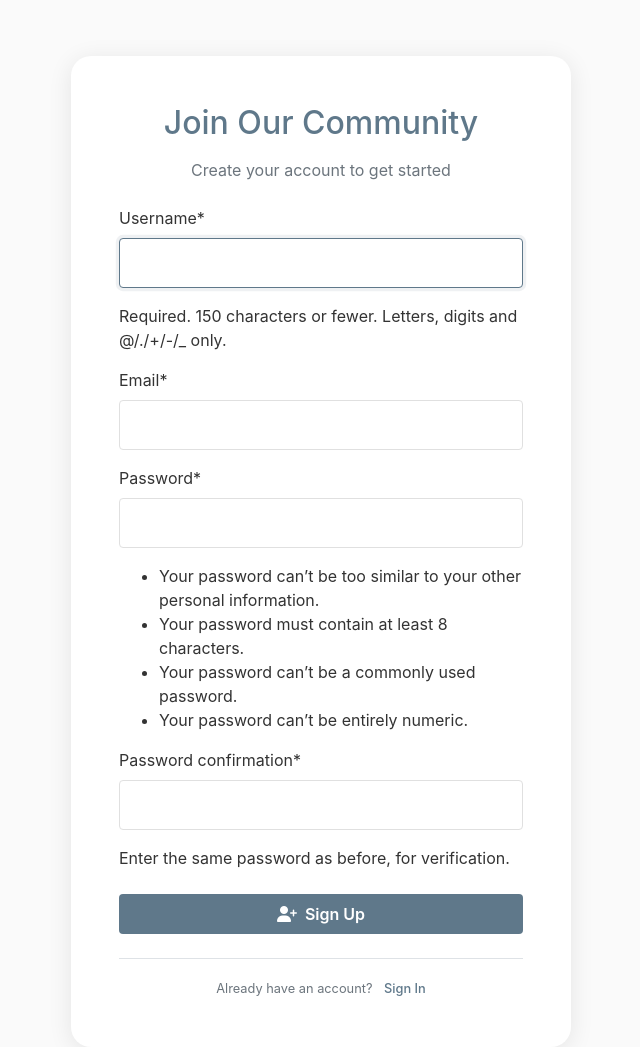
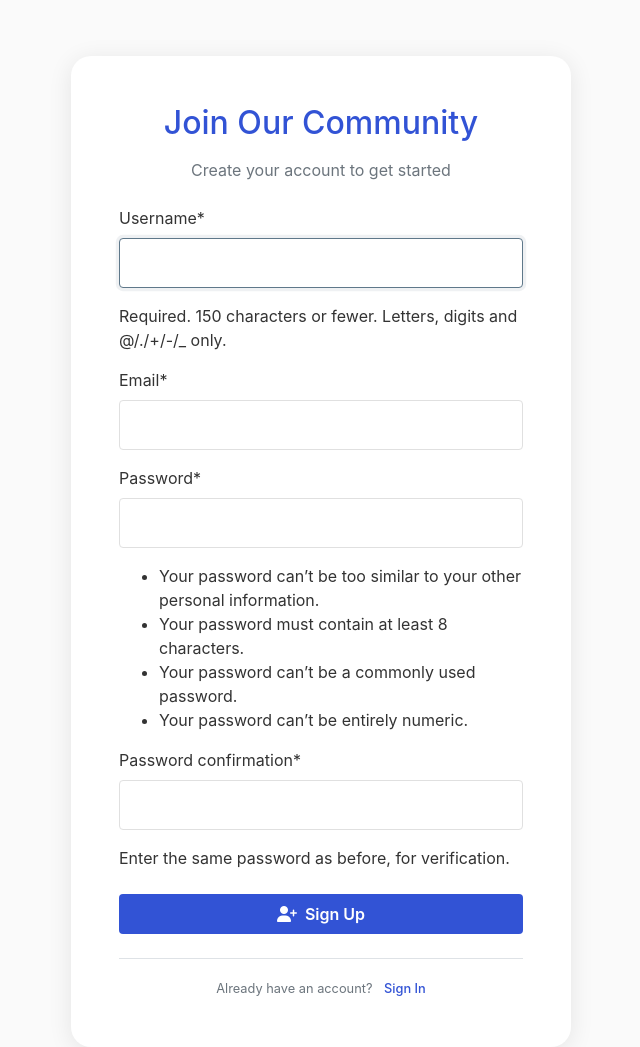
Before and after one commit to Prajwal-Jagadeesh-Guliyavar/Blog-application, a Django app: page /register/ in a window 1280 px wide. Shown: the part 56-1103 px from the top of the page, without its empty margins (319-959 px from the left). Run offline with Django 5.2, Linux system fonts and the light colour scheme; some libraries are stand-ins or nearby versions.

Commit message:
forntend fixes

```diff
--- a/blog/static/blog/main.css
+++ b/blog/static/blog/main.css
@@ -116,7 +116,7 @@ a.article-title:hover {
 
 /* Button Styles */
 .btn-primary {
-    background-color: #5f788a;
+    background-color: #3253d5;
     border: none;
     padding: 12px;
     font-size: 1rem;
@@ -125,7 +125,7 @@ a.article-title:hover {
 }
 
 .btn-primary:hover {
-    background-color: #4a606e;
+    background-color: #3253d5;
     transform: translateY(-2px);
 }
 
--- a/users/templates/users/login.html
+++ b/users/templates/users/login.html
@@ -5,7 +5,7 @@
     <div class="col-md-10 col-lg-8 mx-auto">
         <div class="content-section auth-card p-5">
             <div class="text-center mb-4">
-                <h2 class="mb-3" style="color: #5f788a;">Welcome Back!</h2>
+                <h2 class="mb-3" style="color: #3253d5;">Welcome Back!</h2>
                 <p class="text-muted">Sign in to your account</p>
             </div>
 
@@ -16,7 +16,7 @@
                 </div>
 
                 <div class="form-group">
-                    <button class="btn btn-primary btn-block py-2 mb-4 mt-4" type="submit">
+                    <button class="btn btn-primary btn-block py-2 mb-4 mt-4" style="background-color: #3253d5; border-color: #3253d5;" type="submit">
                         <i class="fas fa-sign-in-alt mr-2"></i>Sign In
                     </button>
                 </div>
@@ -24,7 +24,7 @@
                 <div class="border-top pt-3 text-center">
                     <small class="text-muted">
                         Dont have an account?
-                        <a href="{% url 'register' %}" class="ml-2" style="color: #5f788a; font-weight: 500;">Sign Up</a>
+                        <a href="{% url 'register' %}" class="ml-2" style="color: #3253d5; font-weight: 500;">Sign Up</a>
                     </small>
                 </div>
             </form>
--- a/users/templates/users/register.html
+++ b/users/templates/users/register.html
@@ -5,7 +5,7 @@
     <div class="col-md-10 col-lg-8 mx-auto">
         <div class="content-section auth-card p-5">
             <div class="text-center mb-4">
-                <h2 class="mb-3" style="color: #5f788a;">Join Our Community</h2>
+                <h2 class="mb-3" style="color: #3253d5;">Join Our Community</h2>
                 <p class="text-muted">Create your account to get started</p>
             </div>
 
@@ -16,15 +16,16 @@
                 </div>
 
                 <div class="form-group">
-                    <button class="btn btn-primary btn-block py-2 mb-4 mt-4" type="submit">
+                    <button class="btn btn-primary btn-block py-2 mb-4 mt-4" style="background-color: #3253d5; border-color: #3253d5;" type="submit">
                         <i class="fas fa-user-plus mr-2"></i>Sign Up
                     </button>
+
                 </div>
 
                 <div class="border-top pt-3 text-center">
                     <small class="text-muted">
                         Already have an account?
-                        <a href="{% url 'login' %}" class="ml-2" style="color: #5f788a; font-weight: 500;">Sign In</a>
+                        <a href="{% url 'login' %}" class="ml-2" style="color: #3253d5; font-weight: 500;">Sign In</a>
                     </small>
                 </div>
             </form>
```
